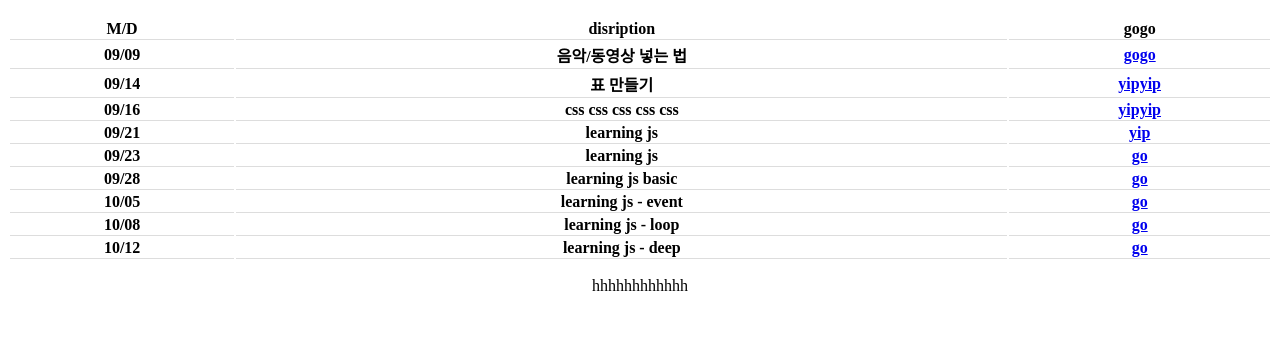
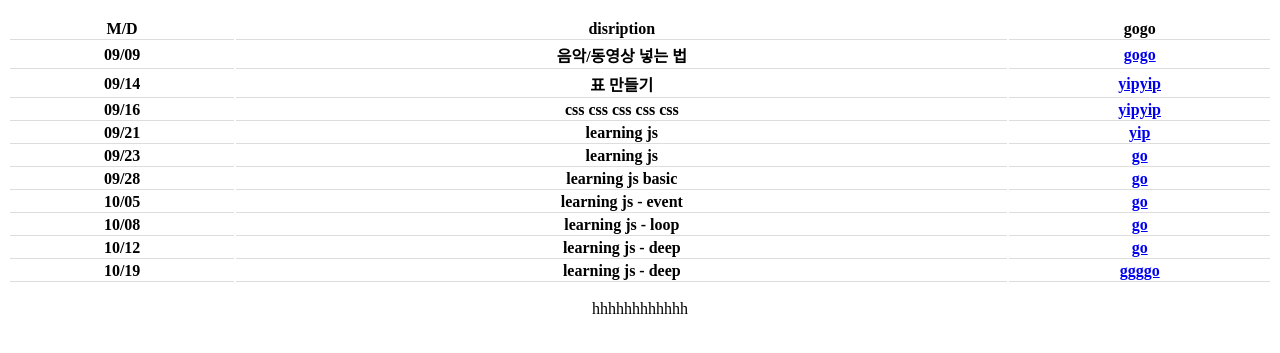
Before and after one commit to ment1egen/ment1egen.github.io, a plain HTML site: page index.html in a window 1280 px wide. Shown: the part 105-458 px from the top of the page. Drawn offline with Linux system fonts and the light colour scheme.

Commit message:
Update index.html

```diff
--- a/index.html
+++ b/index.html
@@ -99,6 +99,11 @@
                 <th>learning js - deep</th>
                 <th><a href="source/1012/1012.html" target="_blank">go</a></th>
             </tr>
+            <tr>
+                <th>10/19</th>
+                <th>learning js - deep</th>
+                <th><a href="source/1019/1019.html" target="_blank">ggggo</a></th>
+            </tr>
         </table>
 
         <div class = "box">
```
